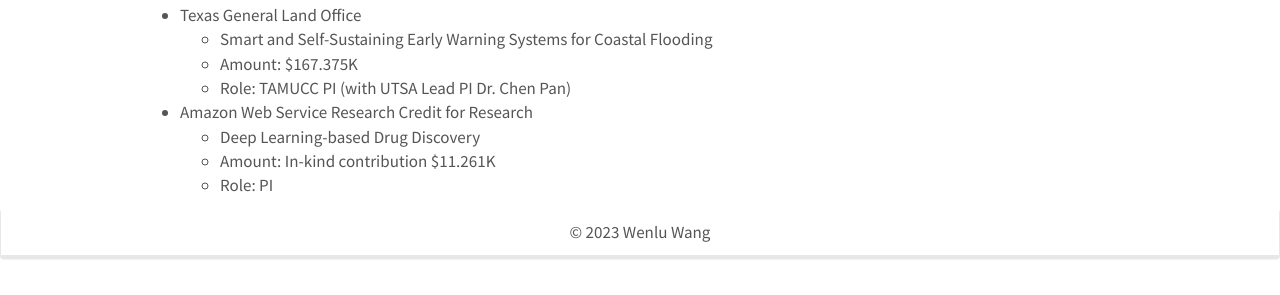
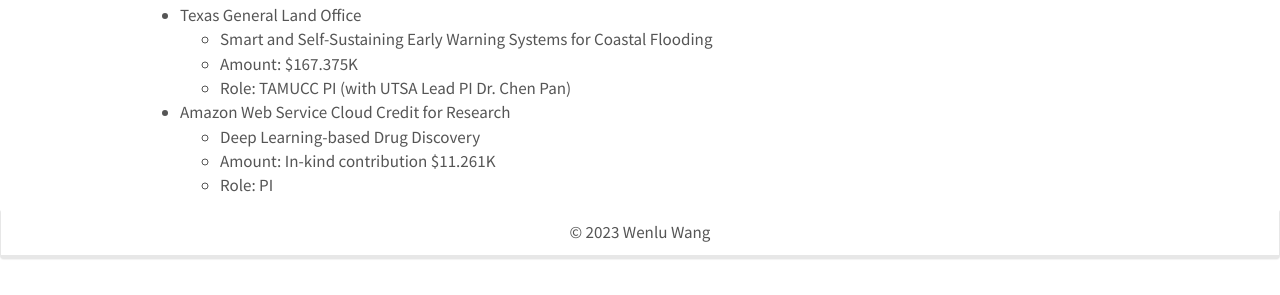
Before and after one commit to WENLU-W/WENLU-W.github.io, a Jekyll site: the page built from docs/_pages/grants.md, in a window 1280 px wide. Shown: the part 499-794 px from the top of the page. Built offline with Jekyll 4.4.1, drawn with Linux system fonts in a browser that asks for light colours; nearby versions of some CDN libraries.

Commit message:
Update grants.md

```diff
--- a/docs/_pages/grants.md
+++ b/docs/_pages/grants.md
@@ -26,7 +26,7 @@
 	- Smart and Self-Sustaining Early Warning Systems for Coastal Flooding
 	- Amount: $167.375K
 	- Role: TAMUCC PI (with UTSA Lead PI Dr. Chen Pan)
-- Amazon Web Service Research Credit for Research
+- Amazon Web Service Cloud Credit for Research
 	- Deep Learning-based Drug Discovery
 	- Amount: In-kind contribution $11.261K
 	- Role: PI
```
